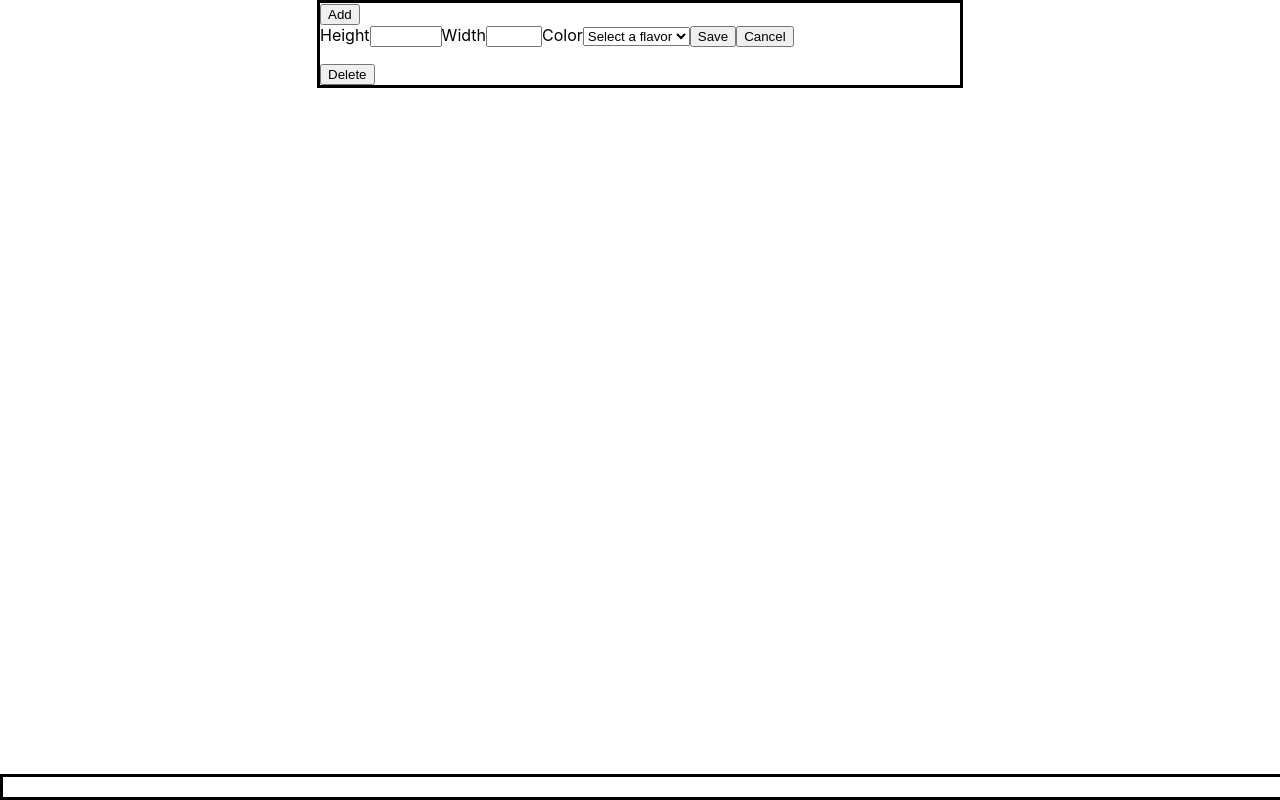
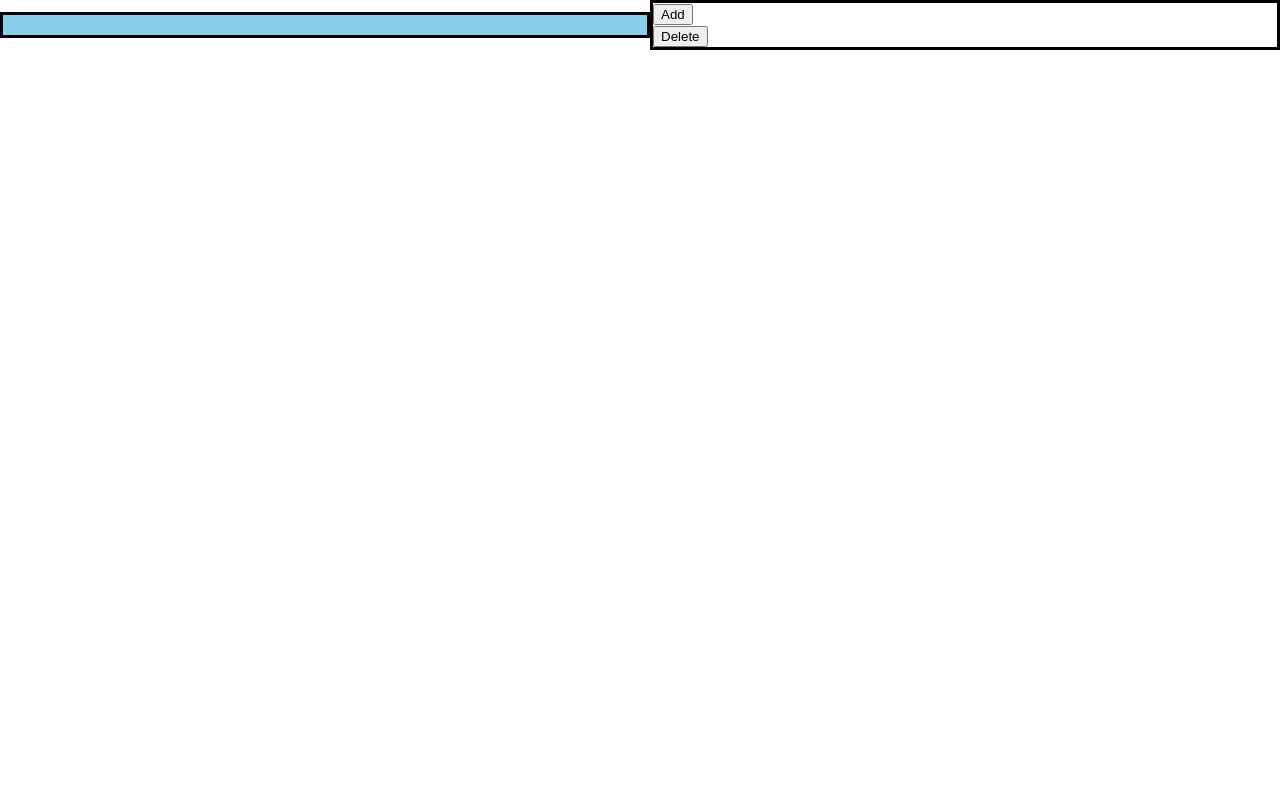
Before and after one commit to ssevans12/Cake-Boss, a React (Create React App) app: page / in a window 1280 px wide. Built offline with nearby package versions, Linux system fonts and the light colour scheme.

Commit message:
Modal is functional

```diff
--- a/package.json
+++ b/package.json
@@ -10,10 +10,15 @@
     "@types/node": "^16.18.28",
     "@types/react": "^18.2.6",
     "@types/react-dom": "^18.2.4",
+    "@types/react-modal": "^3.16.0",
     "react": "^18.2.0",
     "react-dom": "^18.2.0",
+    "react-modal": "^3.16.1",
     "react-scripts": "5.0.1",
     "web-vitals": "^2.1.4"
+  },
+  "overrides": {
+    "typescript": "^5.0.4"
   },
   "scripts": {
     "start": "react-scripts start",
--- a/src/App.css
+++ b/src/App.css
@@ -2,5 +2,5 @@
   display: flex;
   align-items: center;
   flex-direction: row;
-  justify-content: space-evenly;
+  justify-content: space-between;
 }
--- a/src/componets/Cake/Cake.css
+++ b/src/componets/Cake/Cake.css
@@ -1,8 +1,8 @@
 .cakeDisplay {
-    width: 100vw;
+    width: 50%;
+    height: 100%;
     border: solid 3px black;
-    position: absolute;
-    left: 0px;
-    bottom: 0px;
-    padding-top: 20px;
+    position: relative;
+    padding: 10px;
+    background-color: skyblue;
 }
--- a/src/componets/CakeBuilder/CakeBuilder.tsx
+++ b/src/componets/CakeBuilder/CakeBuilder.tsx
@@ -5,11 +5,11 @@ import { Layer } from "../../models/Layer";
 import "./CakeBuilder.css";
 
 
+export function CakeBuilder(props: { onAdd: (newLayer: Layer) => void}, onDelete: (layer: Layer) => void) {
+//is the informational side of the app
 
-export function CakeBuilder(props: {onAdd: (newLayer: Layer) => void}) {
-//is the informational side of the app
     const [layers, setLayers] = useState<Layer[]>([]);
-    console.log(layers);
+
 
 
     return (
--- a/src/componets/CakeLayer/CakeLayer.css
+++ b/src/componets/CakeLayer/CakeLayer.css
@@ -1,8 +1,6 @@
 .cakelayer {
     border: solid 1px black;
-    /*border-radius: 50% / 25px; */
-    border-top-right-radius: 25px;
-    border-top-left-radius: 25px;
+    border-radius: 25% / 25px;
 }
 
 .pink {
--- a/src/componets/CakeLayer/CakeLayer.tsx
+++ b/src/componets/CakeLayer/CakeLayer.tsx
@@ -6,7 +6,7 @@ export function CakeLayer(props: {layer: Layer}) {
 
     return (
         <div>
-            <div className="cakelayer" style={{width: props.layer.width * 10 + "vw", height: props.layer.height * 2 + "vh", backgroundColor: props.layer.color, marginLeft: "auto", marginRight: "auto"}}>
+            <div className="cakelayer" style={{width: props.layer.width * 10 + "%", height: props.layer.height * 20 + "px", backgroundColor: props.layer.color, marginLeft: "auto", marginRight: "auto"}}>
             </div>
 
 
--- a/src/componets/LayerAdd/LayerAdd.tsx
+++ b/src/componets/LayerAdd/LayerAdd.tsx
@@ -1,15 +1,37 @@
+import  Modal  from "react-modal";
 import { Layer } from "../../models/Layer";
 import { LayerForm } from "../LayerForm/LayerForm";
+import { useState } from "react";
+
+const customStyles = {
+    content: {
+        top: '50%',
+        left: '50%',
+        right: 'auto',
+        bottom: 'auto',
+        marginRight: '-50%',
+        transform: 'translate(-50%, -50%)',
+    },
+};
+
+Modal.setAppElement('#root')
 
 
+export function LayerAdd(props: {onAdd: (newLayer: Layer) => void} ) {
+//a button that, when clicked, displays a LayerForm to add a layer
+    const [modalOpen, setIsOpen] = useState(false);
 
+    function closeModal() {
+        setIsOpen(false)
+    }
 
-export function LayerAdd(props: {onAdd: (newLayer: Layer) => void}) {
-//a button that, when clicked, displays a LayerForm to add a layer
-        return (
+    return (
             <div>
-                <button onClick={() => {}}>Add</button>
-                <LayerForm onAdd={(newLayer: Layer) => {props.onAdd(newLayer)}} onClose={() => {}}></LayerForm>
+                <button onClick={() => setIsOpen(true)}>Add</button>
+
+                <Modal isOpen={modalOpen} onRequestClose={closeModal} style={customStyles}>
+                    <LayerForm onAdd={(newLayer: Layer) => {props.onAdd(newLayer)}} onClose={closeModal}></LayerForm>
+                </Modal>
             </div>
         )
     }
--- a/src/componets/LayerBuilder/LayerBuilder.tsx
+++ b/src/componets/LayerBuilder/LayerBuilder.tsx
@@ -1,4 +1,5 @@
 import { Layer } from "../../models/Layer";
+import { CakeBuilder } from "../CakeBuilder/CakeBuilder";
 import { CakeLayer } from "../CakeLayer/CakeLayer";
 
 export function LayerBuilder(prop: {layers: Layer[], onDelete: (layer: Layer) => void}) {
@@ -10,7 +11,9 @@ export function LayerBuilder(prop: {layers: Layer[], onDelete: (layer: Layer) =>
                 prop.layers.map(layer => <CakeLayer layer={layer}></CakeLayer>)
             }
             <div className="cakeInfo">
-            <p></p>
+            {/* {
+                prop.layers.map(layer => <CakeBuilder layer={layer}></CakeBuilder>)
+            } */}
             </div>
             <button>Delete</button>
         </div>
--- a/src/componets/LayerForm/LayerForm.tsx
+++ b/src/componets/LayerForm/LayerForm.tsx
@@ -26,24 +26,25 @@ export function LayerForm(props: { onAdd: (newLayer: Layer) => void, onClose: ()
                     color: color
                 }
 
-                props.onAdd(newLayer)
+                props.onAdd(newLayer);
+                props.onClose()
             }}
             >
 
                 <label>Height</label>
-                <input value={height} onChange={e => setHeight(e.target.value)} type="number" min="0.5" max="10" step=".5"></input>
+                <input value={height} onChange={e => setHeight(e.target.value)} type="number" min="0.5" max="10" step=".5" required></input>
 
                 <label>Width</label>
-                <input value={width} onChange={e => setWidth(e.target.value)} type="number" min="1" max="10"></input>
+                <input value={width} onChange={e => setWidth(e.target.value)} type="number" min="1" max="10" required></input>
 
                 <label>Color</label>
-                <select id="Color" value={color} onChange={handleChange}>
-                    <option>Select a flavor</option>
+                <select id="Color" value={color} onChange={handleChange} required>
+                    <option value="">Select a flavor</option>
                     <option value={yellow} onClick={() => setYellow}>Yellow</option>
                     <option value={pink} onClick={() => setPink}>Pink</option>
                     <option value={chocolate} onClick={() => setChocolate}>Chocolate</option>
                 </select>
-                <button>Save</button>
+                <button >Save</button>
                 <button onClick={() => props.onClose()}>Cancel</button>
             </form>
         </div>
```
Also changed, not shown: 1 other file (tests, documents, lock files or other folders).
